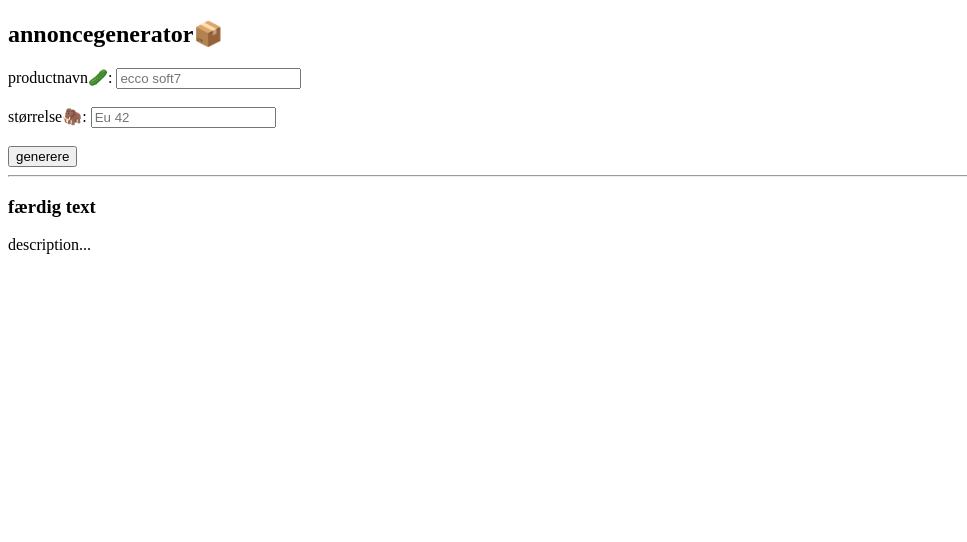
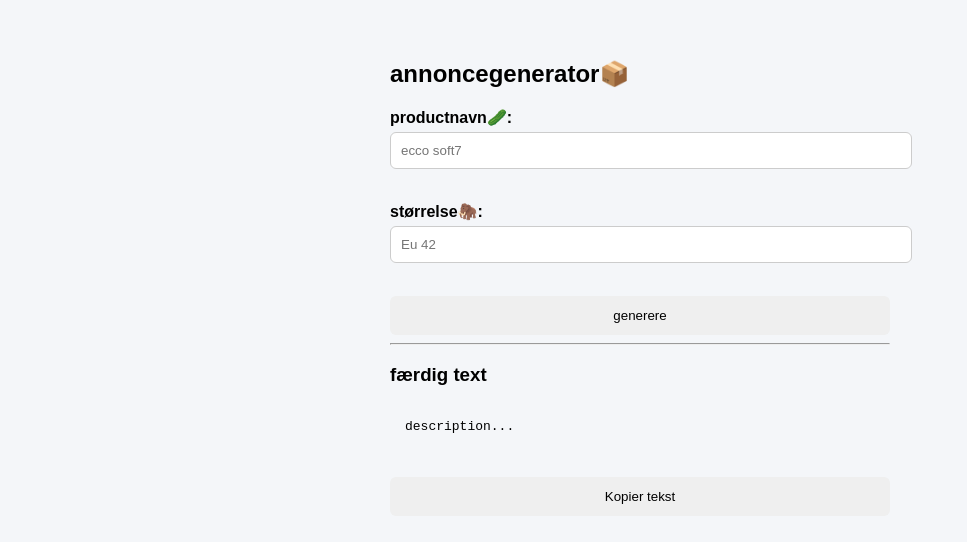
Before and after one commit to suhach02/William-Music, a plain HTML site: page index.html in a window 1280 px wide. Shown: the whole page, without its empty margins (0-967 px from the left). Drawn offline with Linux system fonts and the light colour scheme.

Commit message:
Add full ui, css styles and copy feature

```diff
--- a/index.html
+++ b/index.html
@@ -3,6 +3,73 @@
 <head>
      <meta charset="UTF-8">
      <title>annoncegenerator</title>
+<style>
+	body {
+		font-family: Arial, sans-serif;
+		background-color: #f4f6f9;
+		max-width: 500px;
+		margin: 20px auto;
+		padding:20px;
+	}
+
+	.card {
+		background: white;
+		padding: 25px;
+		border-radis: 12px;
+		box-shadow: 0 4px 10px rgba(0, 0, 0, 0.1);
+	}
+
+	label {
+		font-weight: bold;
+		display:block;
+		margin-top: 15px;
+	}
+
+	input {
+	width: 100%;
+	padding: 10px;
+	margin-top: 5px;
+	border: 1px solid #ccc;
+	border-radius: 6px;
+	box-sizzing: border box;
+
+	}
+
+	button {
+		width: 100%;
+		padding: 12px;
+		margin-top: 15px;
+		border: none;
+		border-radius: 6px;
+		font-weigth: bold
+		cursor: pointer;
+
+	}
+
+	.btn-generate {
+		background-color: #111111;
+		color: red;
+
+	}
+
+	.btn-copy {
+		background-color: #007bf;
+		color: black;
+
+	}
+
+	#output {
+		backgroung: #e9ecef;
+		padding: 15px;
+		border-radius: 6px;
+		white-space: pre-wrap;
+		font-family: monospace;
+		margin-top: 15px;
+
+	}
+
+
+</style>
 </head>
 <body>
 
@@ -19,22 +86,28 @@
 	<br><br>
 
 	<!-- knap -->
-	<button>generere</button>
-
+	<button onclick="makeListing()">generere</button>
 	<hr>
 
 	<!-- resultat plads -->
 	<h3>færdig text</h3>
 	<p id="output">description...</p>
-	<script>
+	<button class="btn-copy" onclick="copyText()">Kopier tekst</button>
+<script>
         function makeListing() {
             let title = document.getElementById('productTitle').value;
             let size = document.getElementById('productSize').value;
 
-            let resultText = "productnavn🥒: " + title + "\nstørrelse🦣: " + size;
+            let resultText = "productnavn🥒: " + title + "\n\n størrelse🦣:" + size;
 
             document.getElementById('output').innerText = resultText;
         }
-    </script>
+
+	function copyText() {
+		let textToCopy = document.getElementById('output').innerText;
+		navigator.clipboard.writeText(textToCopy);
+		alert("Teksten er copieret nahui!");
+	}
+</script>
 </body>
 </html>
```
